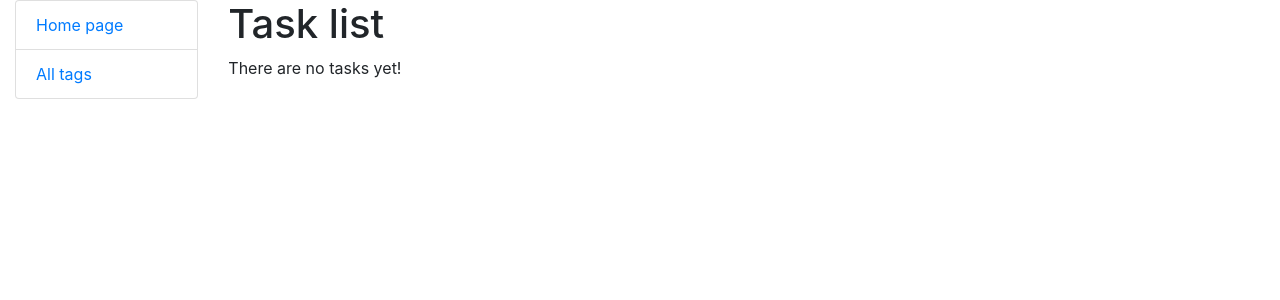
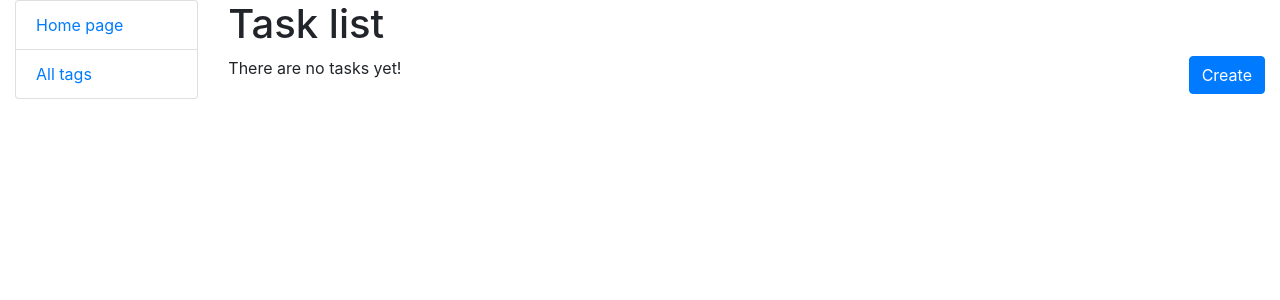
Before and after one commit to matechris/TODO-list, a Django app: page / in a window 1280 px wide. Shown: the top 300 px of the page. Run offline with Django 4.2, Linux system fonts and the light colour scheme; data that the repository does not hold is empty.

Commit message:
Add create button to task list

```diff
--- a/templates/organizer/task_list.html
+++ b/templates/organizer/task_list.html
@@ -2,6 +2,11 @@
 
 {% block content %}
   <h1>Task list</h1>
+  <a href="{% url 'organizer:task-create' %}"
+     class="btn btn-primary link-to-page"
+     style="float: right">
+    Create
+  </a>
   {% if task_list %}
     <ul>
       {% for task in task_list %}
```
